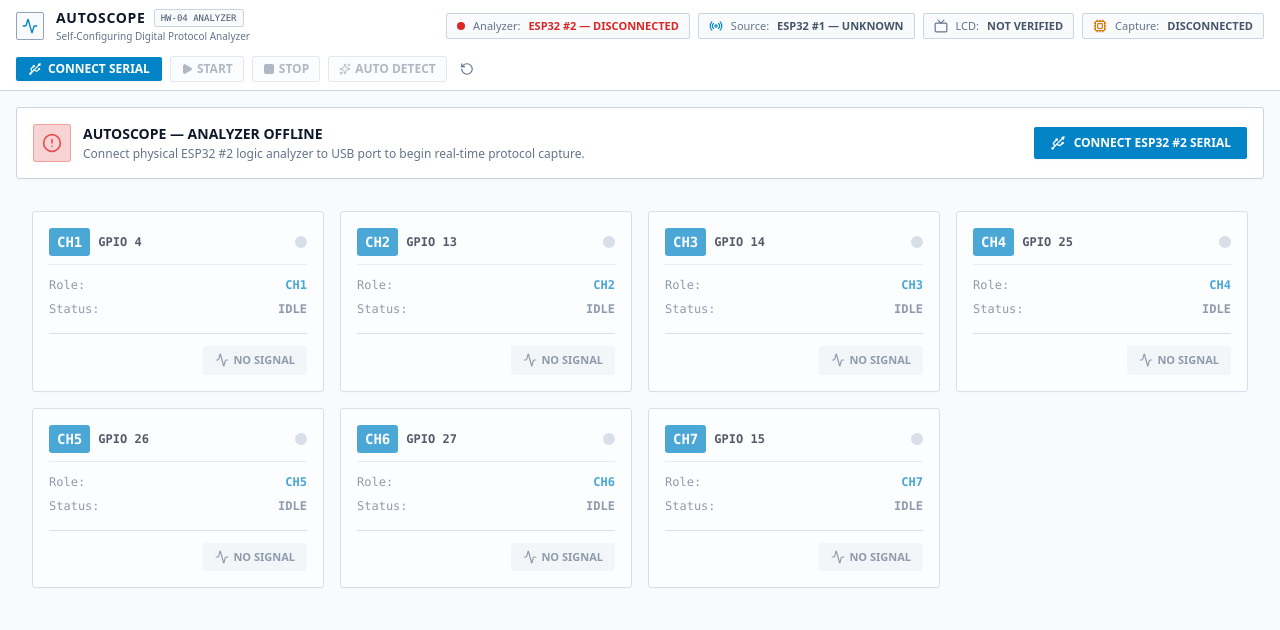
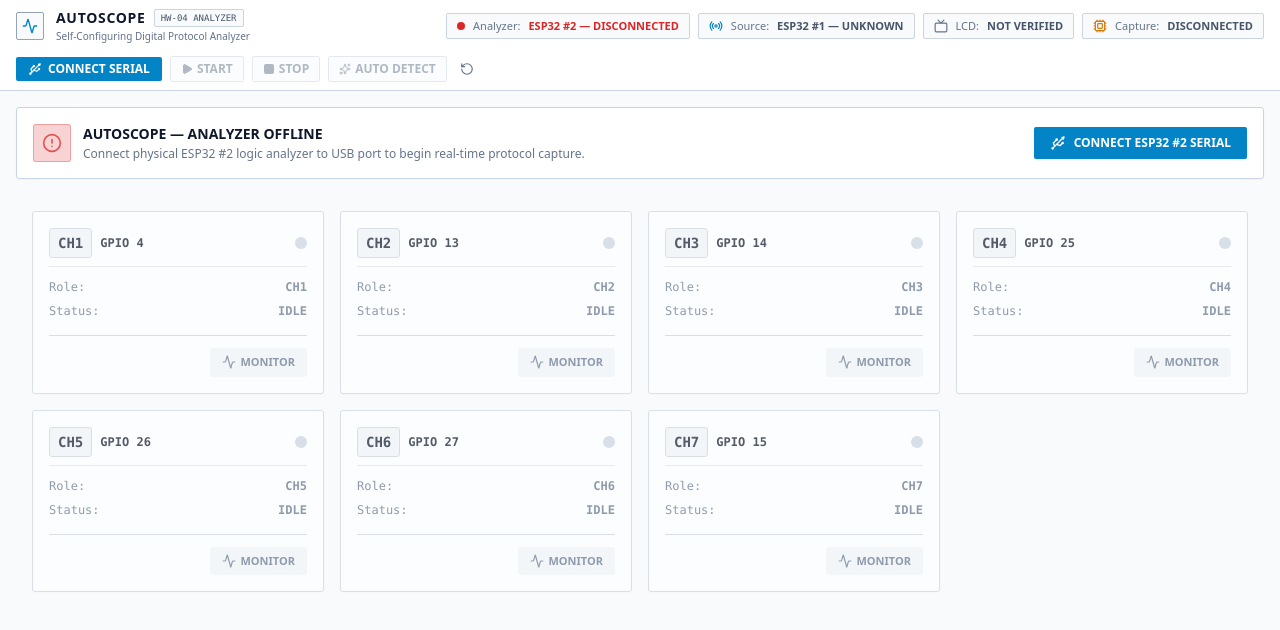
Before and after one commit to Tamil01-star/self-configure-protocall, a React (Vite) app: page / in a window 1280 px wide. Shown: the top 630 px of the page. Built offline with nearby package versions, Linux system fonts and the light colour scheme.

Commit message:
feat: unlock all channels for monitoring while preserving visual signal status indicators

```diff
--- a/src/components/ChannelGrid.tsx
+++ b/src/components/ChannelGrid.tsx
@@ -48,11 +48,13 @@
           isParamAssigned = parameters.sclkChannel === hw.id || parameters.mosiChannel === hw.id || parameters.misoChannel === hw.id || parameters.csChannel === hw.id;
         }
 
-        // A channel is active if it has transitioning data, OR if a protocol is detected
-        // and this channel is included in the payload channels list OR parameters.
+        // A channel has active signal/protocol if it has transitions, or is assigned by protocol parameters
         const hasTransitions = hasRealSignal(chSample);
-        const isAssigned = (chSample !== undefined || isParamAssigned) && protocol !== null;
-        const active = isConnected && (hasTransitions || isAssigned);
+        const isAssigned = chSample !== undefined || isParamAssigned;
+        const hasSignal = isConnected && (hasTransitions || isAssigned);
+
+        // The user should be able to click into ANY channel as long as the ESP is connected
+        const isClickable = isConnected;
 
         let role = chSample?.assignedLabel;
         if (!role && isParamAssigned && protocol) {
@@ -72,53 +74,57 @@
           <div
             key={hw.id}
             onClick={() => {
-              if (active) onChannelClick(hw.id);
+              if (isClickable) onChannelClick(hw.id);
             }}
             className={`instrument-card p-4 flex flex-col justify-between transition-all ${
-              active
-                ? 'cursor-pointer hover:border-instrument-blue hover:shadow-md bg-white border-instrument-blue border-2 ring-1 ring-instrument-blue/30'
+              isClickable
+                ? hasSignal
+                    ? 'cursor-pointer hover:border-instrument-blue hover:shadow-md bg-white border-instrument-blue border-2 ring-1 ring-instrument-blue/30'
+                    : 'cursor-pointer hover:border-instrument-blue/50 bg-instrument-bg border-instrument-border'
                 : 'cursor-not-allowed bg-instrument-bg border-instrument-border opacity-70'
             }`}
           >
             <div className="flex items-center justify-between mb-3 border-b border-instrument-border/60 pb-2">
               <div className="flex items-center space-x-2">
-                <span className="px-2 py-1 bg-instrument-blue text-white rounded font-mono font-bold text-sm">
+                <span className={`px-2 py-1 rounded font-mono font-bold text-sm ${hasSignal ? 'bg-instrument-blue text-white' : 'bg-instrument-panelHeader text-instrument-textBright border border-instrument-border'}`}>
                   {hw.id}
                 </span>
                 <span className="font-mono font-bold text-xs text-instrument-textBright">
                   {hw.gpio}
                 </span>
               </div>
-              <span className={`w-3 h-3 rounded-full ${active ? 'bg-instrument-green animate-led' : 'bg-slate-300'}`} />
+              <span className={`w-3 h-3 rounded-full ${hasSignal ? 'bg-instrument-green animate-led' : 'bg-slate-300'}`} title={hasSignal ? "Signal Detected" : "No Signal"} />
             </div>
 
             <div className="space-y-2 font-mono text-xs">
               <div className="flex justify-between items-center">
                 <span className="text-instrument-textMuted">Role:</span>
-                <span className="font-bold text-instrument-blue truncate max-w-[120px]" title={role}>
+                <span className={`font-bold truncate max-w-[120px] ${hasSignal ? 'text-instrument-blue' : 'text-instrument-textMuted'}`} title={role}>
                   {role}
                 </span>
               </div>
 
               <div className="flex justify-between items-center">
                 <span className="text-instrument-textMuted">Status:</span>
-                <span className={`font-bold ${active ? 'text-instrument-green' : 'text-instrument-textMuted'}`}>
-                  {active ? (protocol || 'ACTIVE') : 'IDLE'}
+                <span className={`font-bold ${hasSignal ? 'text-instrument-green' : 'text-instrument-textMuted'}`}>
+                  {hasSignal ? (protocol || 'ACTIVE') : 'IDLE'}
                 </span>
               </div>
             </div>
 
             <div className="mt-4 pt-3 border-t border-instrument-border flex justify-end">
               <button
-                disabled={!active}
+                disabled={!isClickable}
                 className={`flex items-center space-x-1 text-[11px] font-bold px-3 py-1.5 rounded transition-colors ${
-                  active
-                    ? 'bg-instrument-blue text-white hover:bg-sky-600'
+                  isClickable
+                    ? hasSignal
+                        ? 'bg-instrument-blue text-white hover:bg-sky-600'
+                        : 'bg-instrument-panelHeader text-instrument-textBright border border-instrument-border hover:bg-instrument-border'
                     : 'bg-instrument-panelHeader text-instrument-textMuted cursor-not-allowed'
                 }`}
               >
                 <Activity className="w-3.5 h-3.5" />
-                <span>{active ? 'VIEW OUTPUT' : 'NO SIGNAL'}</span>
+                <span>{hasSignal ? 'VIEW OUTPUT' : 'MONITOR'}</span>
               </button>
             </div>
           </div>
```
